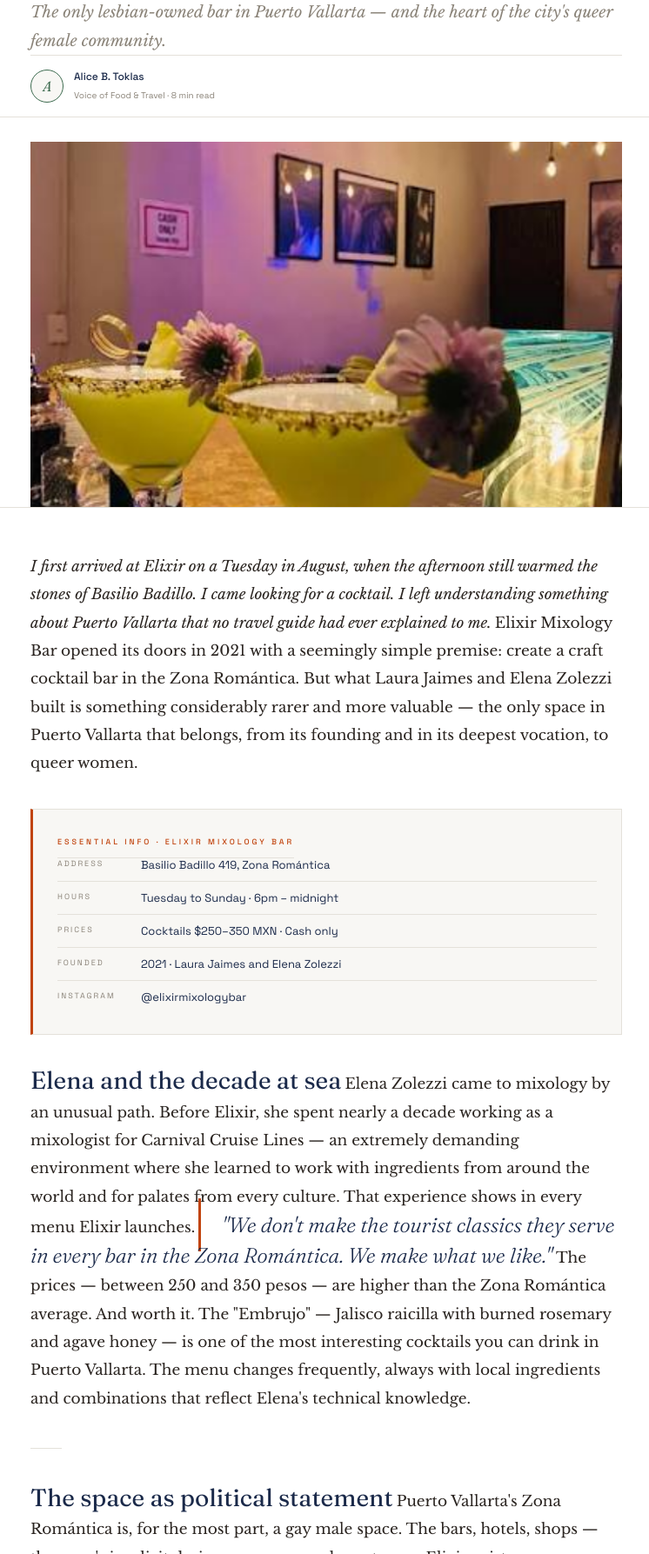
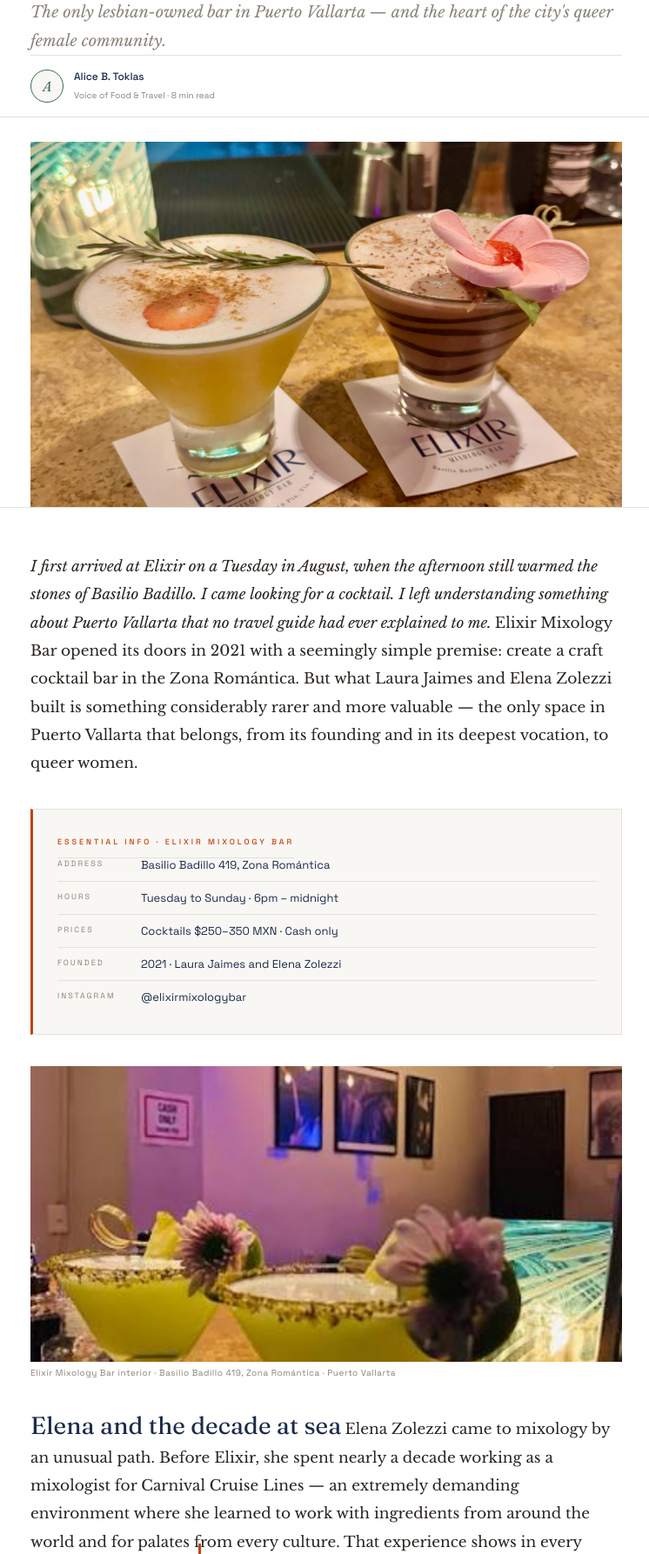
Before and after one commit to veany159/she-lives-pv, a plain HTML site: page destino-pv/bares/elixir-mixology-bar.html in a window 1280 px wide. Shown: the part 395-2182 px from the top of the page at 87% size, without its empty margins (265-1011 px from the left). Drawn offline with nearby package versions, Linux system fonts and the light colour scheme.

Commit message:
Add files via upload

```diff
--- a/destino-pv/bares/elixir-mixology-bar.html
+++ b/destino-pv/bares/elixir-mixology-bar.html
@@ -342,6 +342,11 @@
 .foot-copy{font-family:var(--ff-u);font-size:10px;color:var(--muted)}
 .foot-domain{font-family:var(--ff-u);font-size:10px;color:var(--border)}
 
+
+/* Imagen dentro del artículo */
+.art-img{margin:36px 0;overflow:hidden}
+.art-img img{width:100%;height:340px;object-fit:cover;object-position:center;display:block}
+.art-img-caption{font-family:var(--ff-u);font-size:10px;color:var(--muted);letter-spacing:.5px;padding:8px 0;border-bottom:1px solid var(--border)}
 /* ── RESPONSIVE ── */
 @media(max-width:900px){
   .nav-top{padding:0 20px}.nav-links{display:none}.nav-hamburger{display:flex}
@@ -442,8 +447,8 @@
   <div class="hero-img-inner">
     <div class="hero-img-frame">
       <img
-        src="../../destino-pv/elixir-photo.png"
-        alt="Elixir Mixology Bar Puerto Vallarta — el único bar de propiedad lésbica en la Zona Romántica"
+        src="../../destino-pv/elixir-cocktails.png"
+        alt="Cócteles de Elixir Mixology Bar Puerto Vallarta — el único bar lésbico de la Zona Romántica"
         onerror="this.parentElement.style.background='var(--paper-md)'"
       >
     </div>
@@ -487,6 +492,14 @@
         <span class="vd-k">Instagram</span>
         <span class="vd-v">@elixirmixologybar</span>
       </div>
+    </div>
+
+
+    <!-- Foto del bar dentro del artículo -->
+    <div class="art-img">
+      <img src="../../destino-pv/elixir-photo.png" alt="Interior de Elixir Mixology Bar — Basilio Badillo 419, Zona Romántica" onerror="this.parentElement.style.display='none'">
+      <p class="art-img-caption" data-es>Interior de Elixir Mixology Bar · Basilio Badillo 419, Zona Romántica · Puerto Vallarta</p>
+      <p class="art-img-caption" data-en>Elixir Mixology Bar interior · Basilio Badillo 419, Zona Romántica · Puerto Vallarta</p>
     </div>
 
     <h2 class="art-h2" data-es>Elena y la década en alta mar</h2>
```
